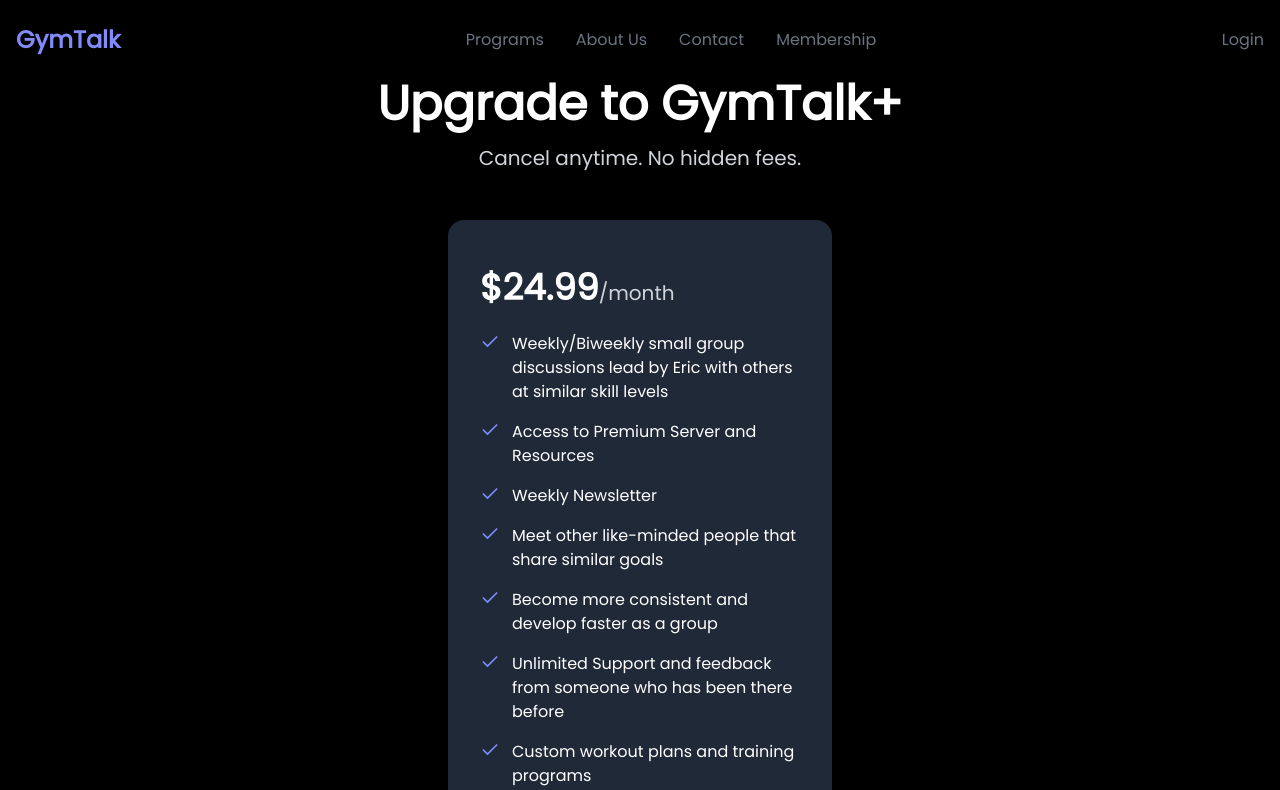
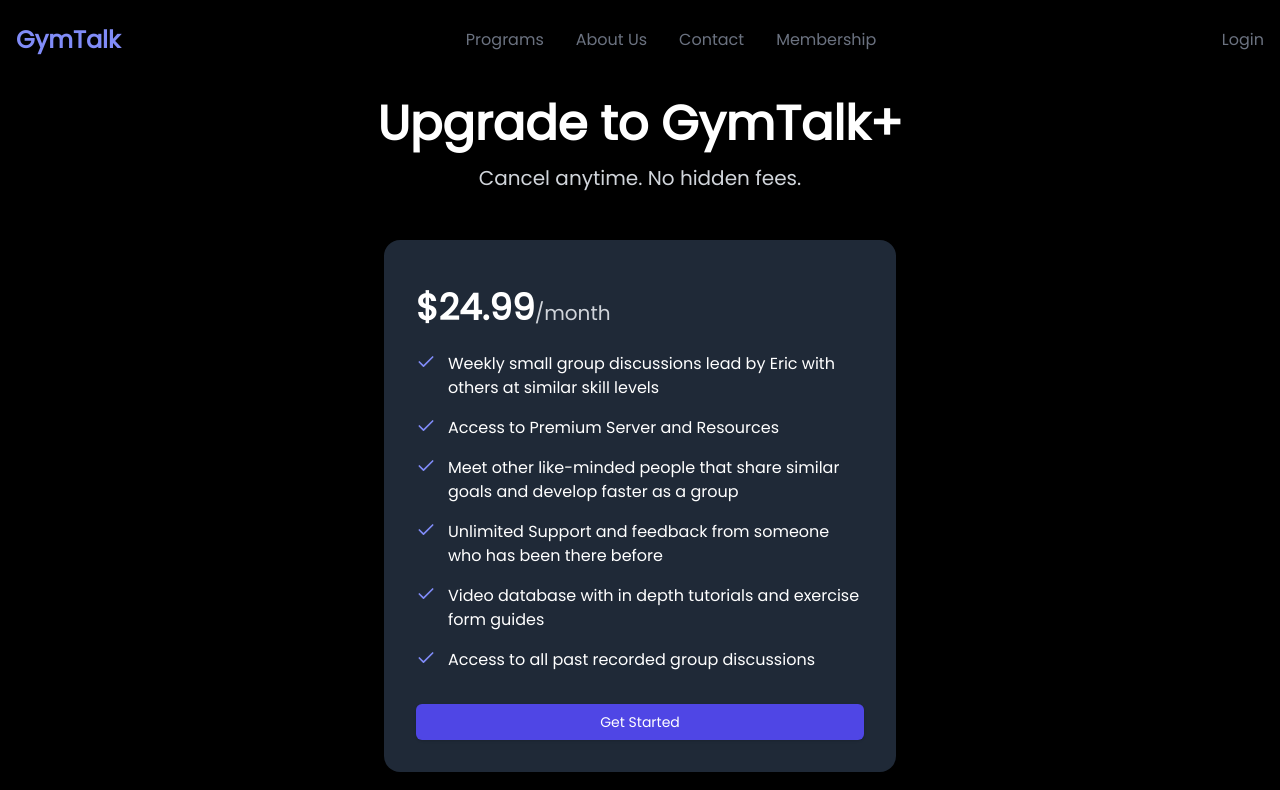
Before and after one commit to Eric0M/GymTalk, a Next.js app: page /plans in a window 1280 px wide. Shown: the top 790 px of the page. Built offline with nearby package versions, Linux system fonts and the light colour scheme; no server answers.

Commit message:
updated copy

```diff
--- a/app/components/pricing/pricing.tsx
+++ b/app/components/pricing/pricing.tsx
@@ -23,13 +23,10 @@ export default async function PricingComponent() {
       name: constants[1].Name,
       price: constants[1].Price,
       features: [
-        "Weekly/Biweekly small group discussions lead by Eric with others at similar skill levels",
+        "Weekly small group discussions lead by Eric with others at similar skill levels",
         "Access to Premium Server and Resources",
-        "Weekly Newsletter",
-        "Meet other like-minded people that share similar goals",
-        "Become more consistent and develop faster as a group",
+        "Meet other like-minded people that share similar goals and develop faster as a group",
         "Unlimited Support and feedback from someone who has been there before",
-        "Custom workout plans and training programs",
         "Video database with in depth tutorials and exercise form guides",
         "Access to all past recorded group discussions",
       ],
@@ -66,7 +63,7 @@ export default async function PricingComponent() {
           {tiers.map((tier, index) => (
             <div
               key={tier.name}
-              className={`bg-gray-800 rounded-2xl shadow-xl p-8 w-full max-w-sm lg:w-auto lg:flex-1 flex flex-col relative ${
+              className={`bg-gray-800 rounded-2xl shadow-xl p-8 w-full max-w-lg lg:w-auto lg:flex-1 flex flex-col relative ${
                 tier.popular ? "border-2 border-yellow-400" : ""
               }`}
             >
```
